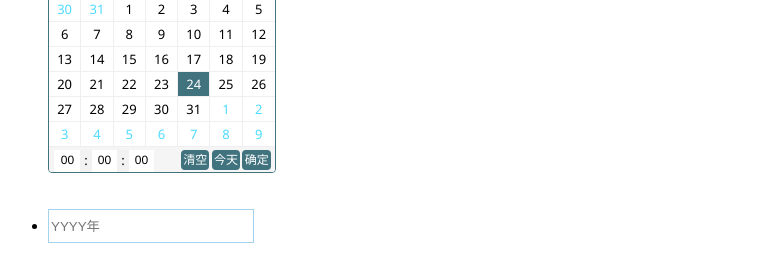
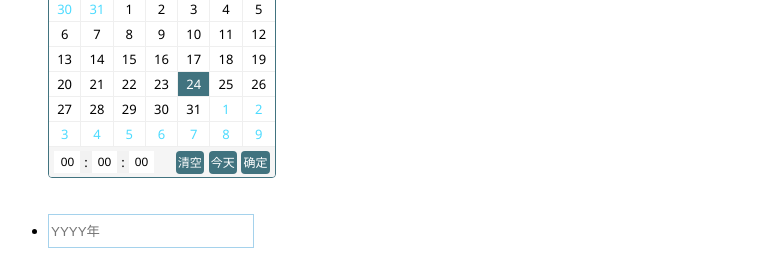
Before and after one commit to jQueryObject/jeDate, a plain HTML site: page index.html in a window 1280 px wide. Shown: the part 506-767 px from the top of the page, without its empty margins (50-821 px from the left). Drawn offline with Linux system fonts and the light colour scheme.

Commit message:
Add files via upload

```diff
--- a/css/jedate.css
+++ b/css/jedate.css
@@ -22,7 +22,7 @@
 .jedatebox .jedateym .pndrop{
     width:14px;
     /*height:40px; */
-    height:25px;
+    height:30px;
     overflow:hidden;
     display: inline-block;
     position:relative;
@@ -130,7 +130,12 @@
 .jedateblue .jedatesetm .ymdropul li.disabled{color:#bbb;}
 .jedateblue .jedatesety .ymdropul li.disabled:hover,.jedateblue .jedatesetm .ymdropul li.disabled:hover{background:#fff;}
 .jedateblue .jedatesety .ymdropul li:hover,.jedateblue .jedatesetm .ymdropul li:hover{background: #F2F2F2;border-radius:4px;}
-.jedateblue .jedatesety .ymdropul li.action,.jedateblue .jedatesetm .ymdropul li.action{background: #00A1CB;color:#fff;border-radius:4px;}
+.jedateblue .jedatesety .ymdropul li.action,.jedateblue .jedatesetm .ymdropul li.action{
+    /*background: #00A1CB;*/
+    background: #41737f;
+    color:#fff;
+    border-radius:4px;
+}
 .jedateblue .jedatesety .ymdropul li.action:hover,.jedateblue .jedatesetm .ymdropul li.action:hover{background: #00A1CB;color:#fff;}
 .jedateblue .jedatetopym p{overflow:auto; padding-top:4px;}
 .jedateblue .jedatetopym p span{width:31%; margin:0 1.1%;background-color: #00A1CB;color: #fff;display: block;height:28px;line-height:28px; border-radius:5px;text-align:center;}
@@ -148,7 +153,13 @@
     /*font-size: 16px;*/
     font-size: 12px;
 }
-.jedateblue .jedatetopym p span.jedateymchok{background-color: #00A1CB;color:#fff;float:right;font-size: 12px;}
+.jedateblue .jedatetopym p span.jedateymchok{
+    /*background-color: #00A1CB;*/
+    background: #41737f;
+    color:#fff;
+    float:right;
+    font-size: 12px;
+}
 
 .jedateblue .jedayy,.jedateblue .jedaym{height:202px;overflow:auto; padding:5px;}
 .jedateblue .jedayy li{width:33.3%;float:left;text-align: center;height:38px; line-height:38px;font-size: 14px;}
@@ -208,9 +219,9 @@
 
 .jedateblue .jedatebot{
     /*height:34px;*/
-    height:25px;
+    height:30px;
     /*line-height:34px; */
-    line-height:25px;
+    line-height:30px;
     padding:0 3px 0 5px;
     overflow:hidden;
     background:#f5f5f5;
@@ -224,7 +235,15 @@
     display:inline-block;
     overflow:hidden;
 }
-.jedateblue .jedatebot .botflex{width:50%;float:left;display: inline-block;margin:0;padding-top:3px; overflow:hidden;}
+.jedateblue .jedatebot .botflex{
+    width:50%;
+    float:left;
+    display: inline-block;
+    margin:0;
+    /*padding-top:3px;*/
+    padding-top:4px;
+    overflow:hidden;
+}
 .jedateblue .jedatebot .botflex li{
     /*width:32px;*/
     width:25px;
@@ -239,9 +258,9 @@
     text-align: center;
     display:block;
     /*height:26px;*/
-    height:20px;
+    height:22px;
     /*line-height:26px;*/
-    line-height:20px;
+    line-height:22px;
     text-decoration: none;
     outline:none;
     -moz-outline:none;
@@ -262,9 +281,9 @@
     width:12px;
     float:left;
     /*height:26px;*/
-    height:25px;
+    height:22px;
     /*line-height:24px;*/
-    line-height:20px;
+    line-height:22px;
     font-style:normal;
     display:block;
     text-align: center;
@@ -275,15 +294,16 @@
     /*width:31%;*/
     width:26%;
     float:right;
-    margin:0 1.1%;
+    /*margin:0 1.1%;*/
+    margin:0 2.1%;
     /*background-color: #00A1CB;*/
     background: #41737f;
     color: #fff;
     display: block;
     /*height:28px;*/
-    height:20px;
+    height:23px;
     /*line-height:28px;*/
-    line-height:20px;
+    line-height:23px;
     border-radius:4px;
     text-align:center;
 }
```
